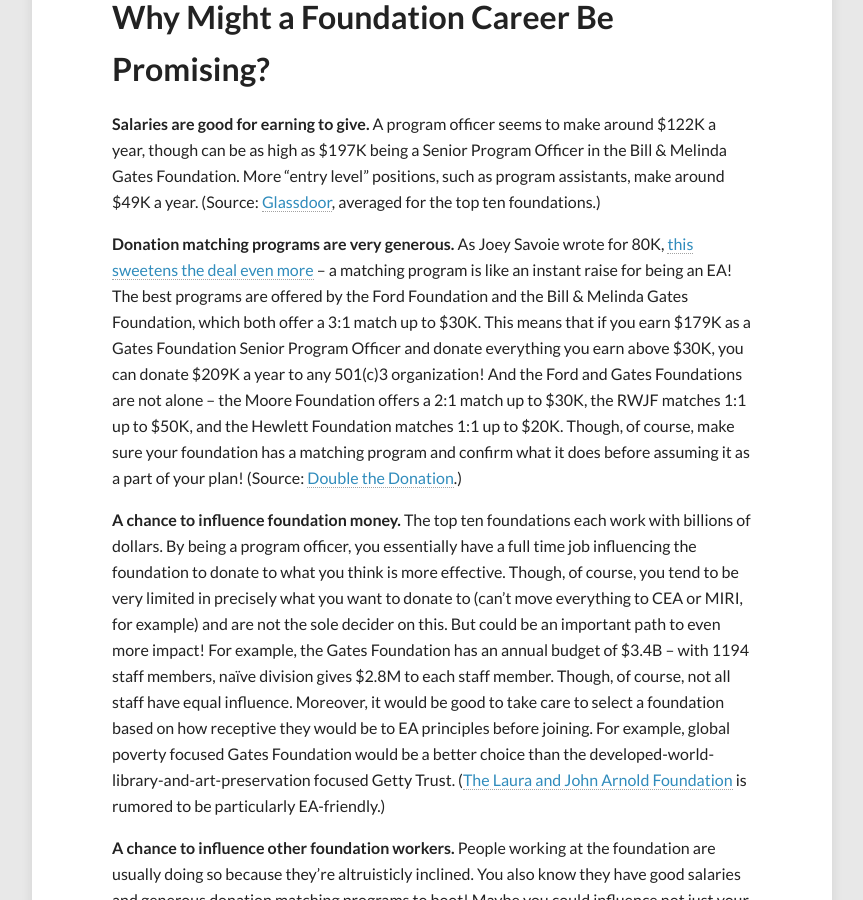
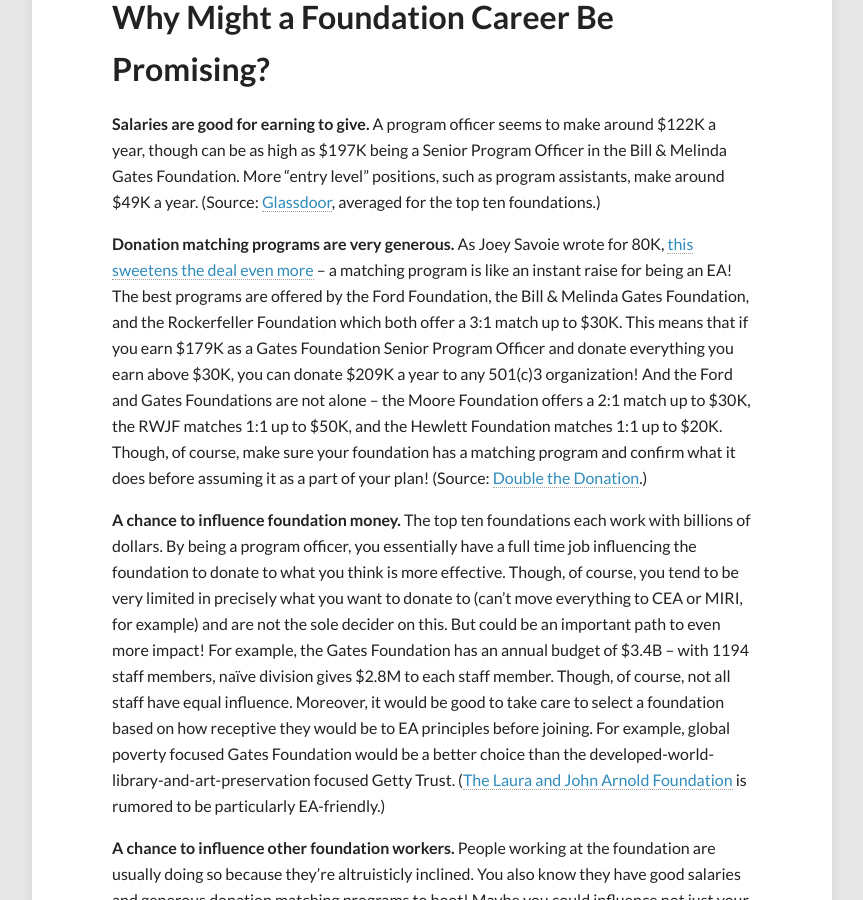
Before and after one commit to peterhurford/peterhurford.github.io, a Jekyll site: the page built from _posts/2014-04-02-brief-notes-on-careers-in-foundations.markdown, in a window 1280 px wide and 900 px high, scrolled down 1490 px. Shown: the whole window, without its empty margins (208-1071 px from the left). Built offline with Jekyll 4.4.1, drawn with Linux system fonts in a browser that asks for light colours; comment, search, counter and statistics services are not loaded.

Commit message:
Edited matching information on foundations post

```diff
--- a/_posts/2014-04-02-brief-notes-on-careers-in-foundations.markdown
+++ b/_posts/2014-04-02-brief-notes-on-careers-in-foundations.markdown
@@ -32,7 +32,7 @@
 
 **Salaries are good for earning to give.**  A program officer seems to make around $122K a year, though can be as high as $197K being a Senior Program Officer in the Bill & Melinda Gates Foundation.  More "entry level" positions, such as program assistants, make around $49K a year.  (Source: [Glassdoor](http://www.glassdoor.com/), averaged for the top ten foundations.)
 
-**Donation matching programs are very generous.**  As Joey Savoie wrote for 80K, [this sweetens the deal even more](http://80000hours.org/blog/168-how-to-double-your-donations-with-no-extra-effort) -- a matching program is like an instant raise for being an EA!  The best programs are offered by the Ford Foundation and the Bill & Melinda Gates Foundation, which both offer a 3:1 match up to $30K.  This means that if you earn $179K as a Gates Foundation Senior Program Officer and donate everything you earn above $30K, you can donate $209K a year to any 501(c)3 organization!  And the Ford and Gates Foundations are not alone -- the Moore Foundation offers a 2:1 match up to $30K, the RWJF matches 1:1 up to $50K, and the Hewlett Foundation matches 1:1 up to $20K.  Though, of course, make sure your foundation has a matching program and confirm what it does before assuming it as a part of your plan!  (Source: [Double the Donation](http://doublethedonation.com/).)
+**Donation matching programs are very generous.**  As Joey Savoie wrote for 80K, [this sweetens the deal even more](http://80000hours.org/blog/168-how-to-double-your-donations-with-no-extra-effort) -- a matching program is like an instant raise for being an EA!  The best programs are offered by the Ford Foundation, the Bill & Melinda Gates Foundation, and the Rockerfeller Foundation which both offer a 3:1 match up to $30K.  This means that if you earn $179K as a Gates Foundation Senior Program Officer and donate everything you earn above $30K, you can donate $209K a year to any 501(c)3 organization!  And the Ford and Gates Foundations are not alone -- the Moore Foundation offers a 2:1 match up to $30K, the RWJF matches 1:1 up to $50K, and the Hewlett Foundation matches 1:1 up to $20K.  Though, of course, make sure your foundation has a matching program and confirm what it does before assuming it as a part of your plan!  (Source: [Double the Donation](http://doublethedonation.com/).)
 
 **A chance to influence foundation money.** The top ten foundations each work with billions of dollars.  By being a program officer, you essentially have a full time job influencing the foundation to donate to what you think is more effective.  Though, of course, you tend to be very limited in precisely what you want to donate to (can't move everything to CEA or MIRI, for example) and are not the sole decider on this.  But could be an important path to even more impact!  For example, the Gates Foundation has an annual budget of $3.4B -- with 1194 staff members, naïve division gives $2.8M to each staff member.  Though, of course, not all staff have equal influence.  Moreover, it would be good to take care to select a foundation based on how receptive they would be to EA principles before joining.  For example, global poverty focused Gates Foundation would be a better choice than the developed-world-library-and-art-preservation focused Getty Trust.  ([The Laura and John Arnold Foundation](http://www.arnoldfoundation.org/) is rumored to be particularly EA-friendly.)
 
```
